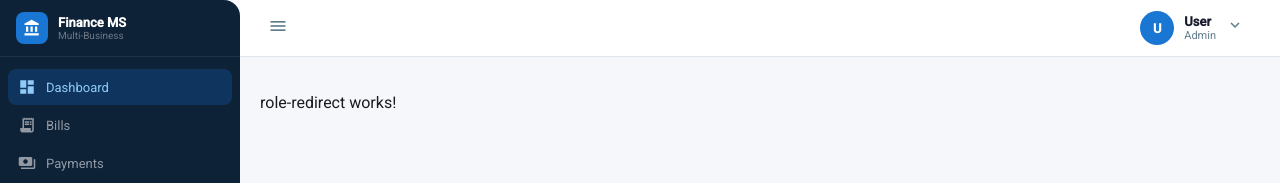
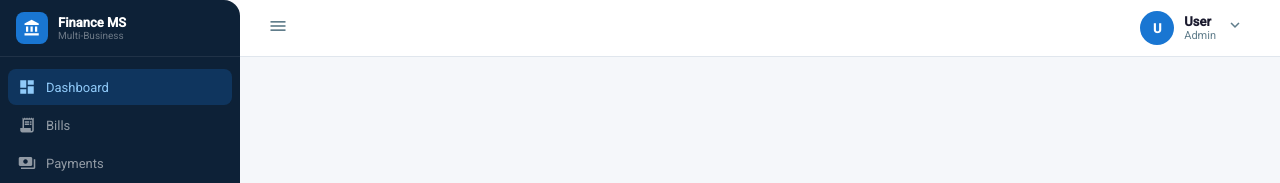
Before and after one commit to Inscode/multi-business-fms, an Angular app in the folder finance-frontend/: page /dashboard in a window 1280 px wide. Shown: the top 183 px of the page. Built offline with nearby package versions, Linux system fonts and the light colour scheme; sample sign-in values are in the browser's storage.

Commit message:
remove html template role redirect

```diff
--- a/finance-frontend/src/app/features/dashboard/redirect/role-redirect/role-redirect.html
+++ /dev/null
@@ -1 +0,0 @@
-<p>role-redirect works!</p>
--- a/finance-frontend/src/app/features/dashboard/redirect/role-redirect/role-redirect.ts
+++ b/finance-frontend/src/app/features/dashboard/redirect/role-redirect/role-redirect.ts
@@ -5,8 +5,7 @@ import { Router } from '@angular/router';
 @Component({
   selector: 'app-role-redirect',
   imports: [],
-  templateUrl: './role-redirect.html',
-  styleUrl: './role-redirect.scss',
+  template: '',
 })
 export class RoleRedirect implements OnInit{
   constructor(private auth: Auth, private router: Router) {}
```
Also changed, not shown: finance-frontend/src/app/features/dashboard/redirect/role-redirect/role-redirect.scss (deleted).
